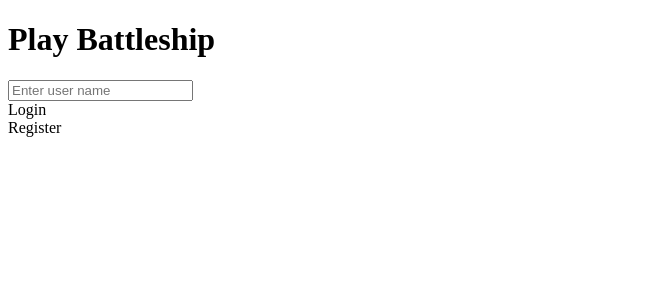
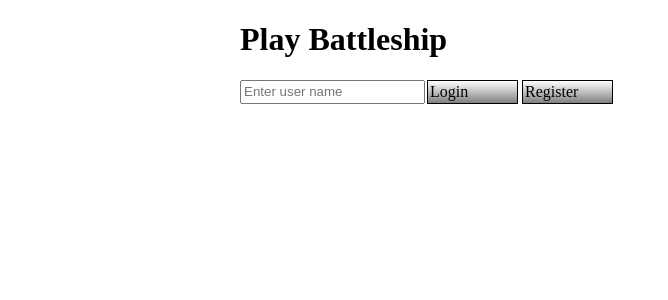
Before and after one commit to coralvanda/game-api, a Python web app: template templates/index.html in a window 1280 px wide. Shown: the top 300 px of the page, without its empty margins (0-668 px from the left). Run offline with Jinja, Linux system fonts and the light colour scheme; the template is opened without the code that fills it, so the values that code supplies are empty.

Commit message:
feat: Update styling

```diff
--- a/static/css/main.css
+++ b/static/css/main.css
@@ -1,7 +1,25 @@
-header {
-	margin: auto;
+.button {
+	background: linear-gradient(white, gray);
+	padding: 2px;
+	margin: 0 2px 0 2px;
+	border: 1px solid black;
+	width: 85px;
+}
+
+.button:hover {
+	cursor: pointer;
 }
 
 #container {
 	width: 800px;
+	margin: auto;
 }
+
+#login-div {
+	display: flex;
+	flex-wrap: wrap;
+}
+
+#homescreen-div {
+	background-color: lightyellow;
+}
```
